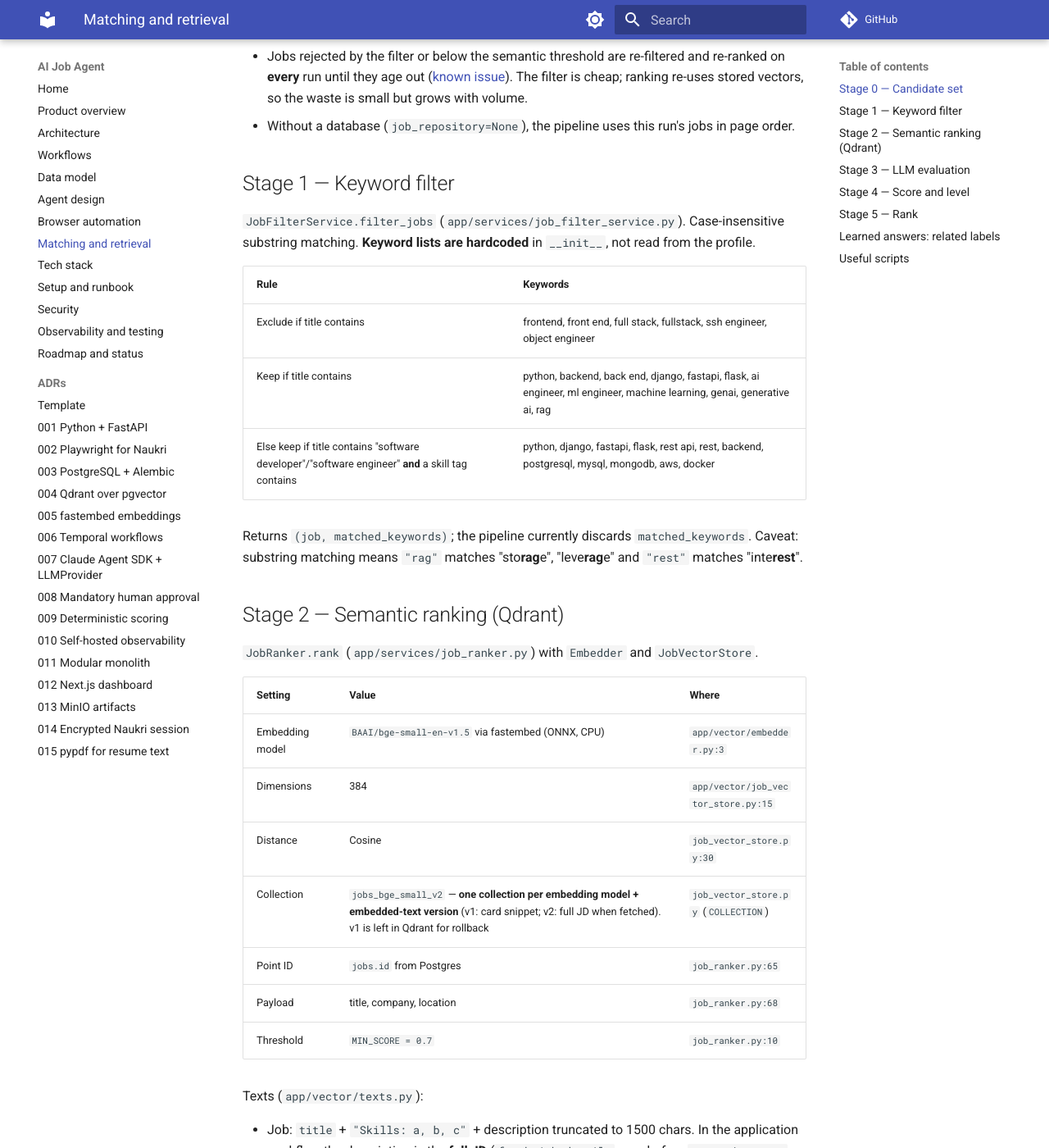
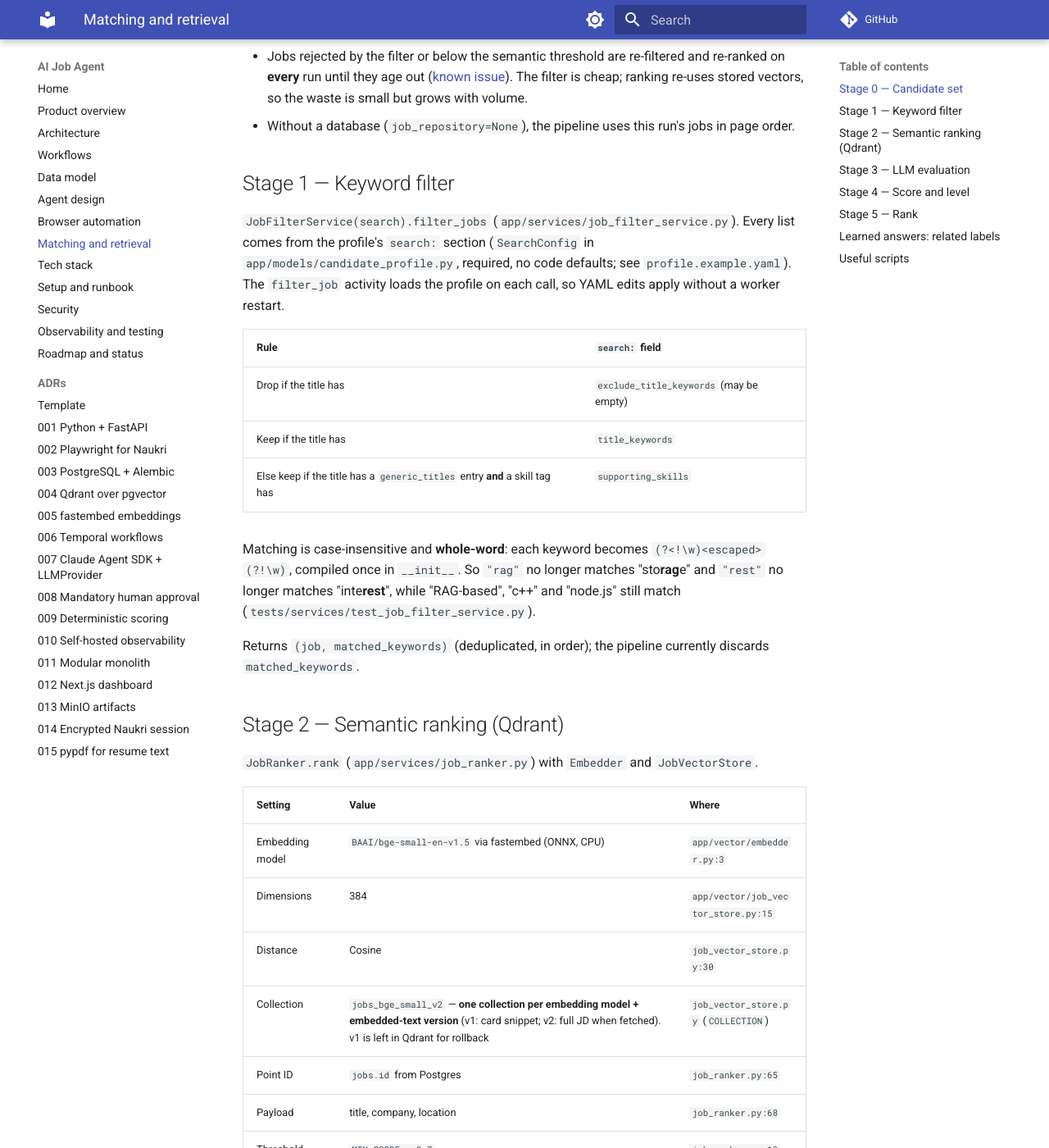
Before and after one commit to dhiraj849/Job_assistent, an MkDocs documentation site: the page built from docs/07-matching-and-retrieval.md, in a window 1280 px wide and 1400 px high, scrolled down 1468 px. Shown: the whole window at 82% size. Built offline with MkDocs 1.6.1 and Material for MkDocs 9.7.7, drawn with Linux system fonts in a browser that asks for light colours; comment, search, counter and statistics services are not loaded.

Commit message:
feat(filter): profile-driven filter keywords and role focus
Move the filter lists, generic titles, LLM role focus and the default
search keyword/location into a required search: section of the profile
YAML (SearchConfig). JobFilterService takes it as an argument and the
filter_job activity loads it, so workflow code is unchanged.

Keywords now match whole words, so "rag" no longer hits "storage"
and "rest" no longer hits "interest". The search section is kept out
of the LLM candidate block. JOB_SEARCH_KEYWORD/LOCATION settings are
removed; scripts default to the profile. Closes known issue #7.

Co-Authored-By: Claude Opus 5.5 <noreply@anthropic.com>

```diff
--- a/docs/07-matching-and-retrieval.md
+++ b/docs/07-matching-and-retrieval.md
@@ -33,18 +33,24 @@ All stages are **Built** and run from `JobMatchingPipeline.run()` (`app/services
 
 ## Stage 1 — Keyword filter
 
-`JobFilterService.filter_jobs` (`app/services/job_filter_service.py`). Case-insensitive substring
-matching. **Keyword lists are hardcoded** in `__init__`, not read from the profile.
+`JobFilterService(search).filter_jobs` (`app/services/job_filter_service.py`). Every list comes
+from the profile's `search:` section (`SearchConfig` in `app/models/candidate_profile.py`, required,
+no code defaults; see `profile.example.yaml`). The `filter_job` activity loads the profile on each
+call, so YAML edits apply without a worker restart.
 
-| Rule | Keywords |
+| Rule | `search:` field |
 |---|---|
-| Exclude if title contains | frontend, front end, full stack, fullstack, ssh engineer, object engineer |
-| Keep if title contains | python, backend, back end, django, fastapi, flask, ai engineer, ml engineer, machine learning, genai, generative ai, rag |
-| Else keep if title contains "software developer"/"software engineer" **and** a skill tag contains | python, django, fastapi, flask, rest api, rest, backend, postgresql, mysql, mongodb, aws, docker |
+| Drop if the title has | `exclude_title_keywords` (may be empty) |
+| Keep if the title has | `title_keywords` |
+| Else keep if the title has a `generic_titles` entry **and** a skill tag has | `supporting_skills` |
 
-Returns `(job, matched_keywords)`; the pipeline currently discards `matched_keywords`.
-Caveat: substring matching means `"rag"` matches "sto**rag**e", "leve**rag**e" and `"rest"`
-matches "inte**rest**".
+Matching is case-insensitive and **whole-word**: each keyword becomes `(?<!\w)<escaped>(?!\w)`,
+compiled once in `__init__`. So `"rag"` no longer matches "sto**rag**e" and `"rest"` no longer
+matches "inte**rest**", while "RAG-based", "c++" and "node.js" still match
+(`tests/services/test_job_filter_service.py`).
+
+Returns `(job, matched_keywords)` (deduplicated, in order); the pipeline currently discards
+`matched_keywords`.
 
 ## Stage 2 — Semantic ranking (Qdrant)
 
--- a/main.py
+++ b/main.py
@@ -25,10 +25,7 @@ async def main():
     # Create Job Matching Pipeline
     # --------------------------------------------------
 
-    pipeline = create_job_matching_pipeline(
-        keyword=settings.JOB_SEARCH_KEYWORD,
-        location=settings.JOB_SEARCH_LOCATION
-    )
+    pipeline = create_job_matching_pipeline(candidate.search)
 
     # --------------------------------------------------
     # Run Pipeline
```
Also changed, not shown: docs/03-workflows.md (+1 -1 lines), docs/05-agent-design.md (+6 -5 lines), docs/09-setup-and-runbook.md (+3 -4 lines), docs/12-roadmap-and-status.md (+5 -5 lines), profile.example.yaml (+53 -0 lines), 13 other files.
